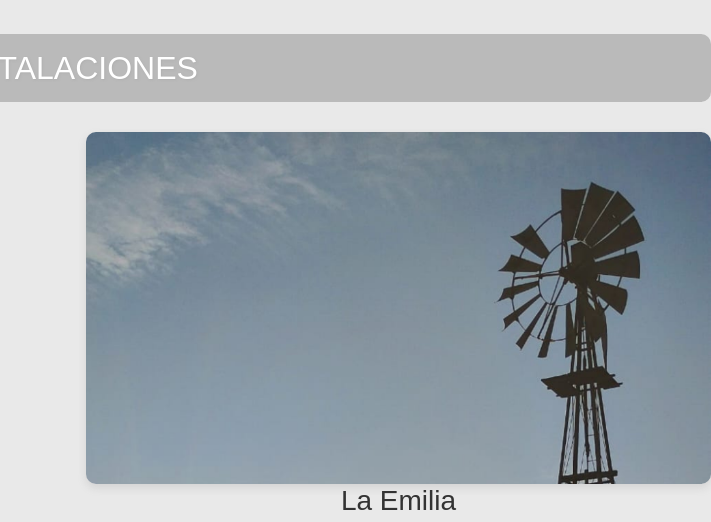
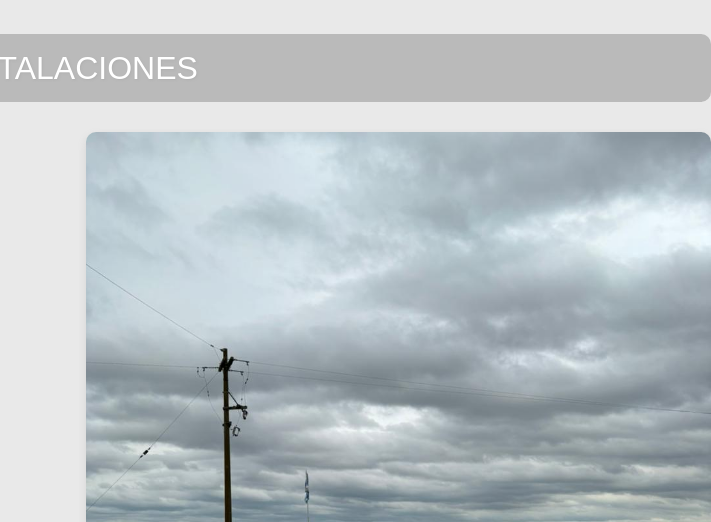
Before and after one commit to TomasOrellano/Preentrega3-OrellanoTomas, a plain HTML site: page html/home.html in a window 1280 px wide. Shown: the part 580-1102 px from the top of the page, 569-1280 px from the left. Drawn offline with nearby package versions, Linux system fonts and the light colour scheme.

Commit message:
Correccion 8

```diff
--- a/html/home.html
+++ b/html/home.html
@@ -49,7 +49,7 @@
 
             </div>
             <div class="col-md-6">
-                <img src="../Fixtures/fondo.png" class="img-fluid" alt="LA EMILIA">
+                <img src="../Fixtures/laemilia.jpg" class="img-fluid" alt="LA EMILIA">
                 <h3>La Emilia</h3>
                 <p>Campo encargado de la produccion agricola para el sustento de nuestros animales.</p>
             </div>
```
Also changed, not shown: index.html (+1 -2 lines), Fixtures/laemilia.jpg (added).
